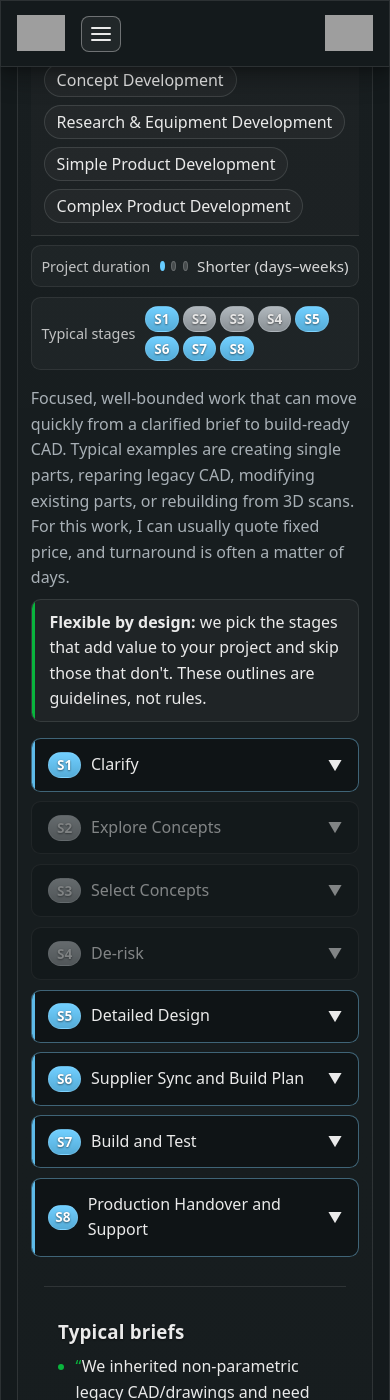
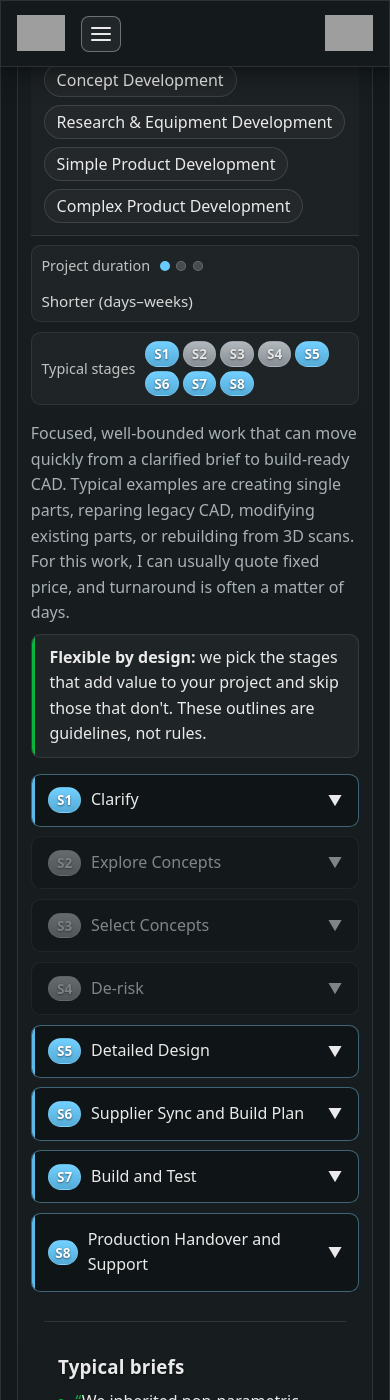
Before and after one commit to JamesAIzzard/jamesaizzard.github.io, a Jekyll site: the page built from flexible-project-framework.html, in a window 390 px wide and 1400 px high, scrolled down 391 px. Built offline with Jekyll 4.4.1, drawn with Linux system fonts in a browser that asks for light colours; some web fonts are replaced; grey boxes are pictures that could not be loaded.

Commit message:
Improve layout for small screens in project types section by adjusting grid areas and preventing distortion of elements.

```diff
--- a/_sass/components/project_types.scss
+++ b/_sass/components/project_types.scss
@@ -69,6 +69,7 @@
     display: grid;
     /* Allow the middle column to shrink so contents can wrap on small screens */
     grid-template-columns: auto minmax(0, 1fr) auto;
+    grid-template-areas: "label mid text";
     align-items: center;
     gap: 0.6rem;
     padding: 0.5rem 0.6rem;
@@ -76,13 +77,23 @@
     background: rgba(255,255,255,0.03);
     border: 1px solid rgba(255,255,255,0.08);
   }
+  .pt-scale-label { grid-area: label; }
+  .pt-scale-text { grid-area: text; }
+  .pt-scale .pt-scale-dots,
+  .pt-scale .pt-scale-toggle { grid-area: mid; }
   .pt-scale-label { opacity: 0.8; font-size: 0.9em; }
   .pt-scale-text { opacity: 0.9; font-size: 0.95em; }
 
   /* Time as 3 dots */
-  .pt-scale.time .pt-scale-dots { display: inline-flex; gap: 0.4rem; }
+  .pt-scale.time .pt-scale-dots {
+    display: inline-flex;
+    gap: 0.4rem;
+    flex-wrap: nowrap;
+    flex: 0 0 auto; /* prevent shrinking/distortion of the dots row */
+  }
   .pt-scale.time .dot {
     width: 10px; height: 10px; border-radius: 50%;
+    flex: 0 0 auto; /* keep each dot fixed-size so it stays circular */
     background: rgba(255,255,255,0.18);
     box-shadow: inset 0 0 0 1px rgba(255,255,255,0.18);
   }
@@ -99,6 +110,17 @@
     flex-wrap: wrap; /* wrap chips onto multiple lines on narrow screens */
     gap: 0.25rem;
     max-width: 100%;
+  }
+
+  /* Small screens: move the duration descriptor below the dots so dots don't get squished */
+  @media (max-width: 420px) {
+    .pt-scale.time {
+      grid-template-columns: auto 1fr;
+      grid-template-areas:
+        "label mid"
+        "text text";
+    }
+    .pt-scale.time .pt-scale-text { margin-top: 0.15rem; }
   }
   .pt-scale .opt {
     padding: 0.15rem 0.45rem;
```
